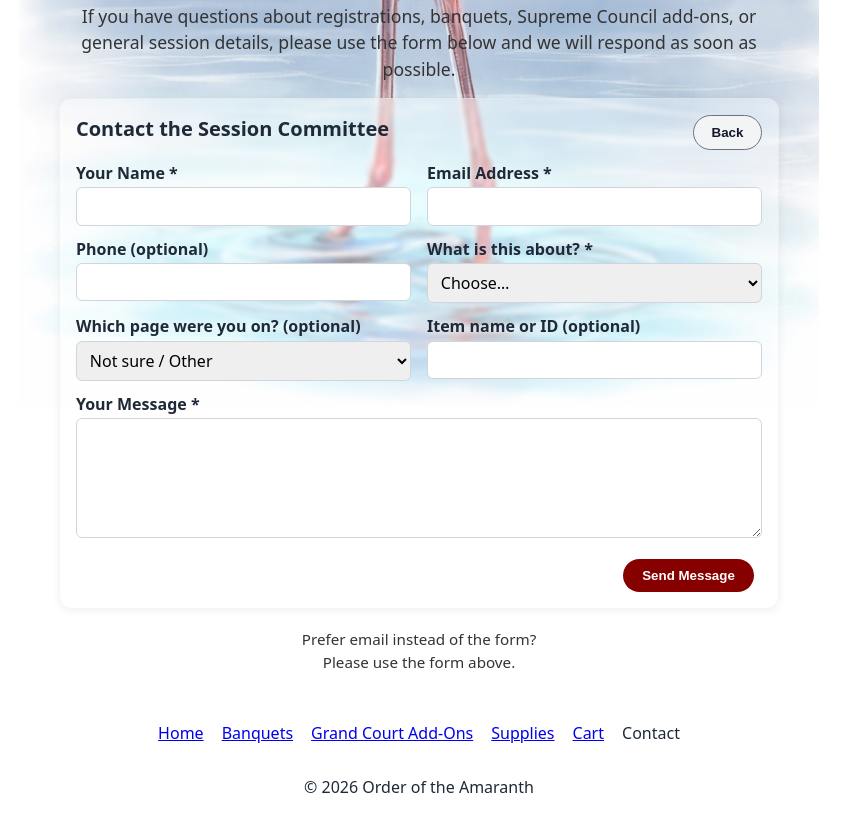
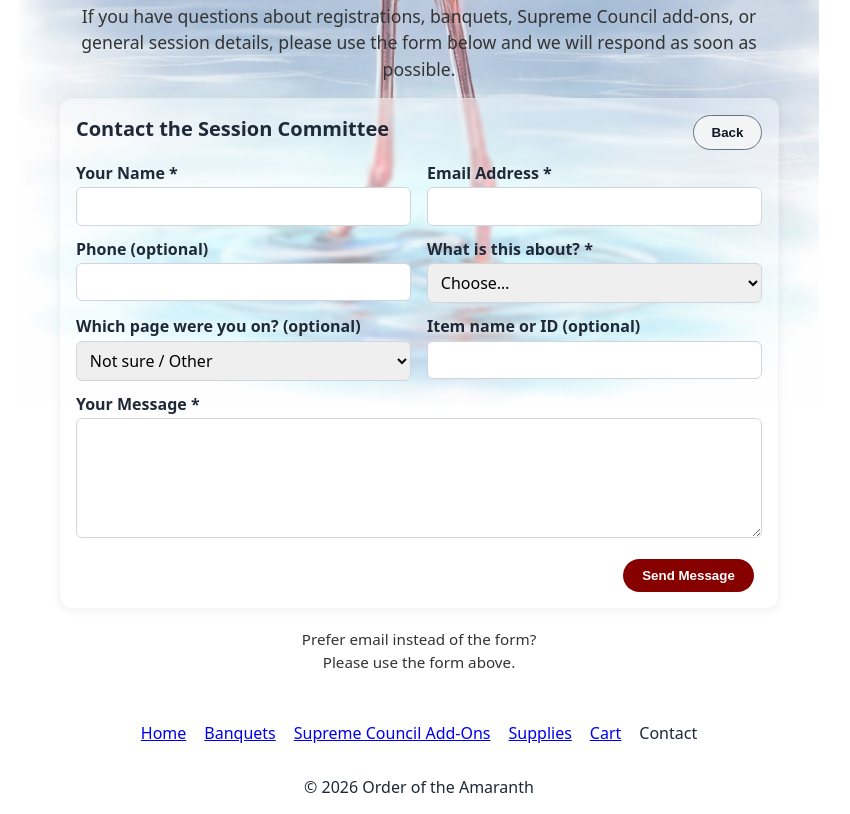
Before and after one commit to kfors-sketch/Supreme-Amaranth-2027, a website: page contact.html in a window 1280 px wide. Shown: the part 394-1208 px from the top of the page, without its empty margins (221-1071 px from the left). Drawn offline with Linux system fonts and the light colour scheme; no server answers.

Commit message:
Add files via upload

```diff
--- a/contact.html
+++ b/contact.html
@@ -291,7 +291,7 @@
       <nav class="site-nav nav footer-nav">
         <a href="home.html">Home</a>
         <a href="banquet.html">Banquets</a>
-        <a href="grand-court-addons.html">Grand Court Add-Ons</a>
+        <a href="Supreme-addons.html">Supreme Council Add-Ons</a>
         <!-- <a href="product-catalog.html" data-catalog-link>Product Catalog</a> -->
 
         <!-- TEMP: hide Supplies everywhere (we’ll re-enable later) -->
```
